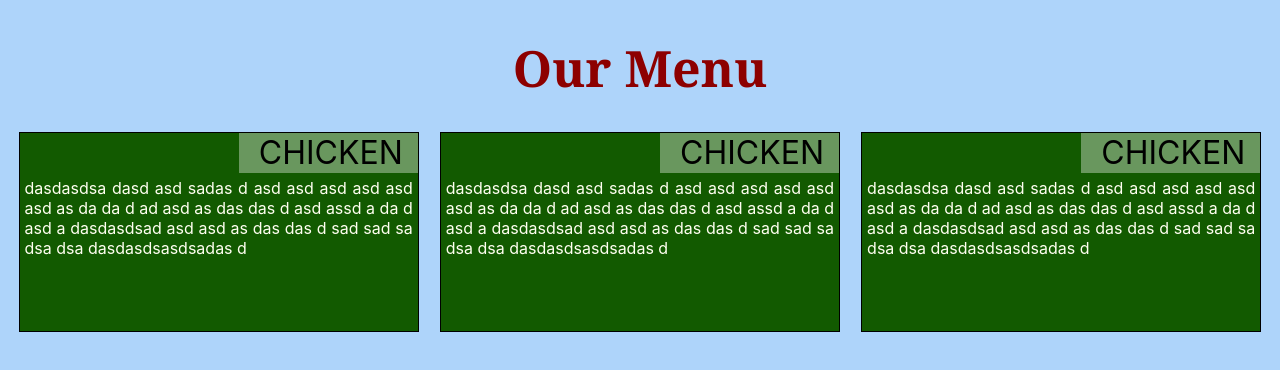
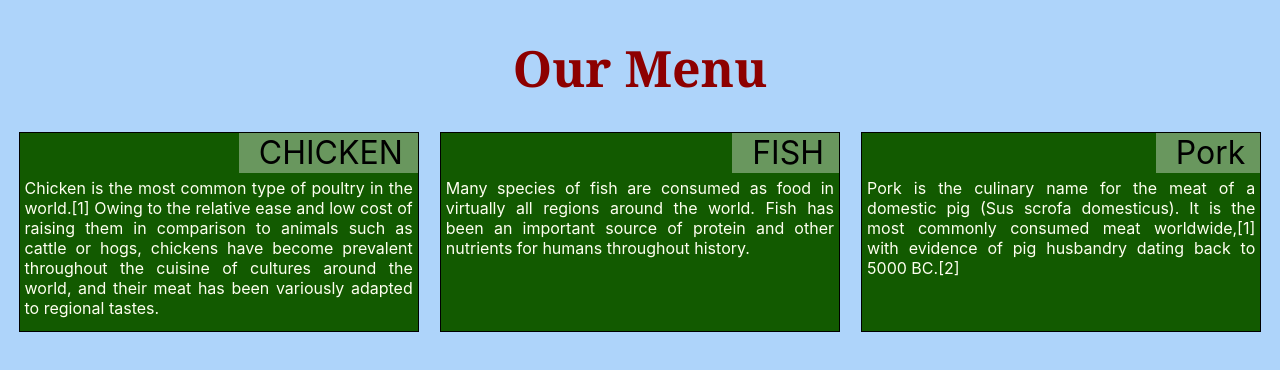
Before and after one commit to yasirulakshan/cousera, a plain HTML site: page module2-solution/index.html in a window 1280 px wide. Drawn offline with Linux system fonts and the light colour scheme.

Commit message:
Update index.html

```diff
--- a/module2-solution/index.html
+++ b/module2-solution/index.html
@@ -14,8 +14,9 @@
                 <div id="container">
                     <p id="paragraphtitle">CHICKEN</p>
 
-                    <p> dasdasdsa dasd asd sadas d asd asd asd asd asd asd as da da d ad asd as das das d asd assd a da d asd a dasdasdsad
-                    asd asd as das das d sad sad sa dsa dsa dasdasdsasdsadas d
+                    <p> Chicken is the most common type of poultry in the world.[1] Owing to the relative ease and low cost of raising them
+                        in comparison to animals such as cattle or hogs, chickens have become prevalent throughout the cuisine of cultures
+                        around the world, and their meat has been variously adapted to regional tastes.
                     </p>
                 </div>
             </div>
@@ -23,10 +24,10 @@
 
             <div class="col-lg-4 col-md-6 col-sm-12" >
                 <div id="container">
-                    <p id="paragraphtitle">CHICKEN</p>
+                    <p id="paragraphtitle">FISH</p>
 
-                    <p> dasdasdsa dasd asd sadas d asd asd asd asd asd asd as da da d ad asd as das das d asd assd a da d asd a dasdasdsad
-                    asd asd as das das d sad sad sa dsa dsa dasdasdsasdsadas d
+                    <p> Many species of fish are consumed as food in virtually all regions around the world. Fish has been an important
+                        source of protein and other nutrients for humans throughout history.
                     </p>
                 </div>
             </div>
@@ -35,10 +36,10 @@
 
             <div class="col-lg-4 col-md-12 col-sm-12" >
                 <div id="container">
-                    <p id="paragraphtitle">CHICKEN</p>
+                    <p id="paragraphtitle">Pork</p>
 
-                    <p> dasdasdsa dasd asd sadas d asd asd asd asd asd asd as da da d ad asd as das das d asd assd a da d asd a dasdasdsad
-                    asd asd as das das d sad sad sa dsa dsa dasdasdsasdsadas d
+                    <p> Pork is the culinary name for the meat of a domestic pig (Sus scrofa domesticus). It is the most commonly consumed meat worldwide,[1]
+                         with evidence of pig husbandry dating back to 5000 BC.[2]
                     </p>
                 </div>
             </div>
```
